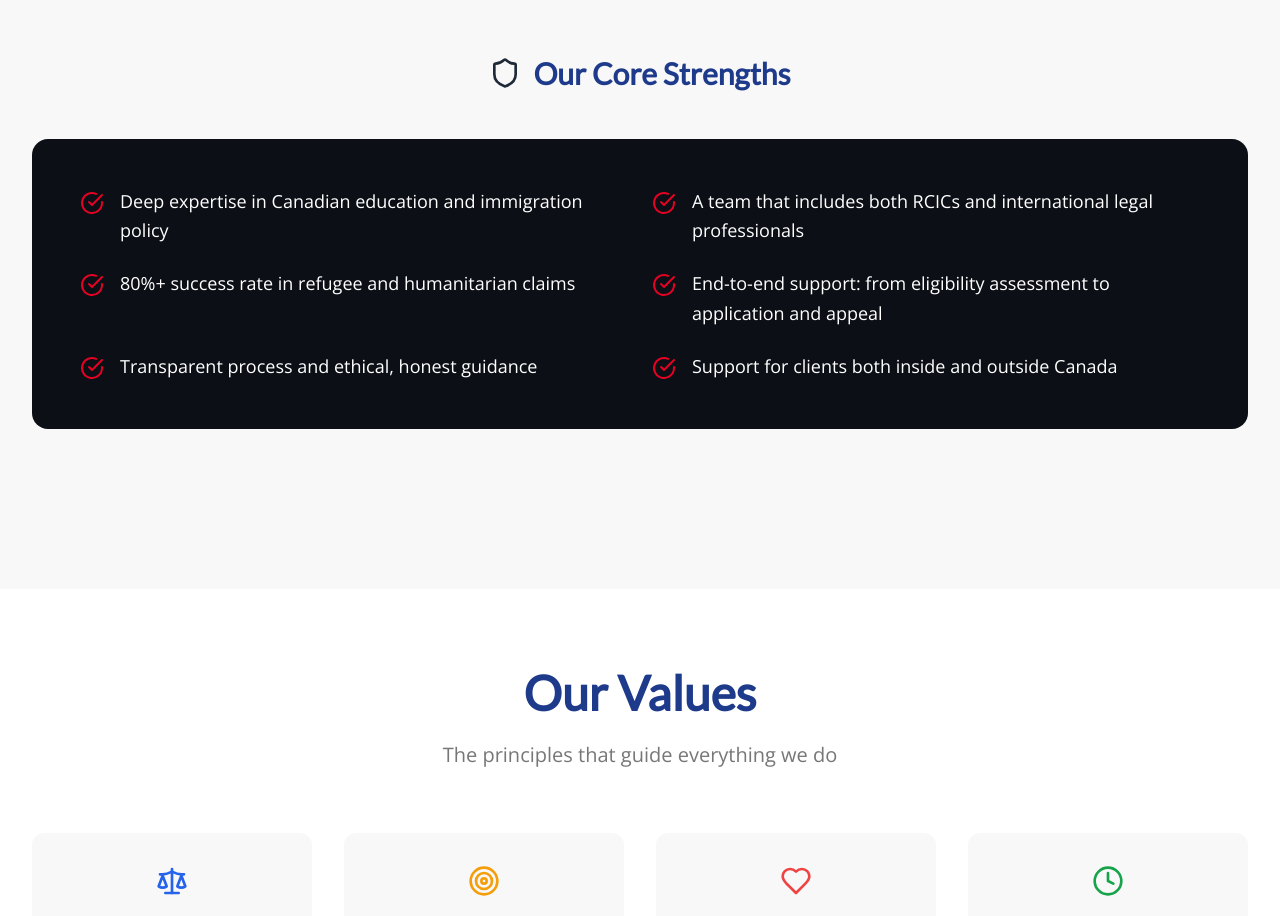
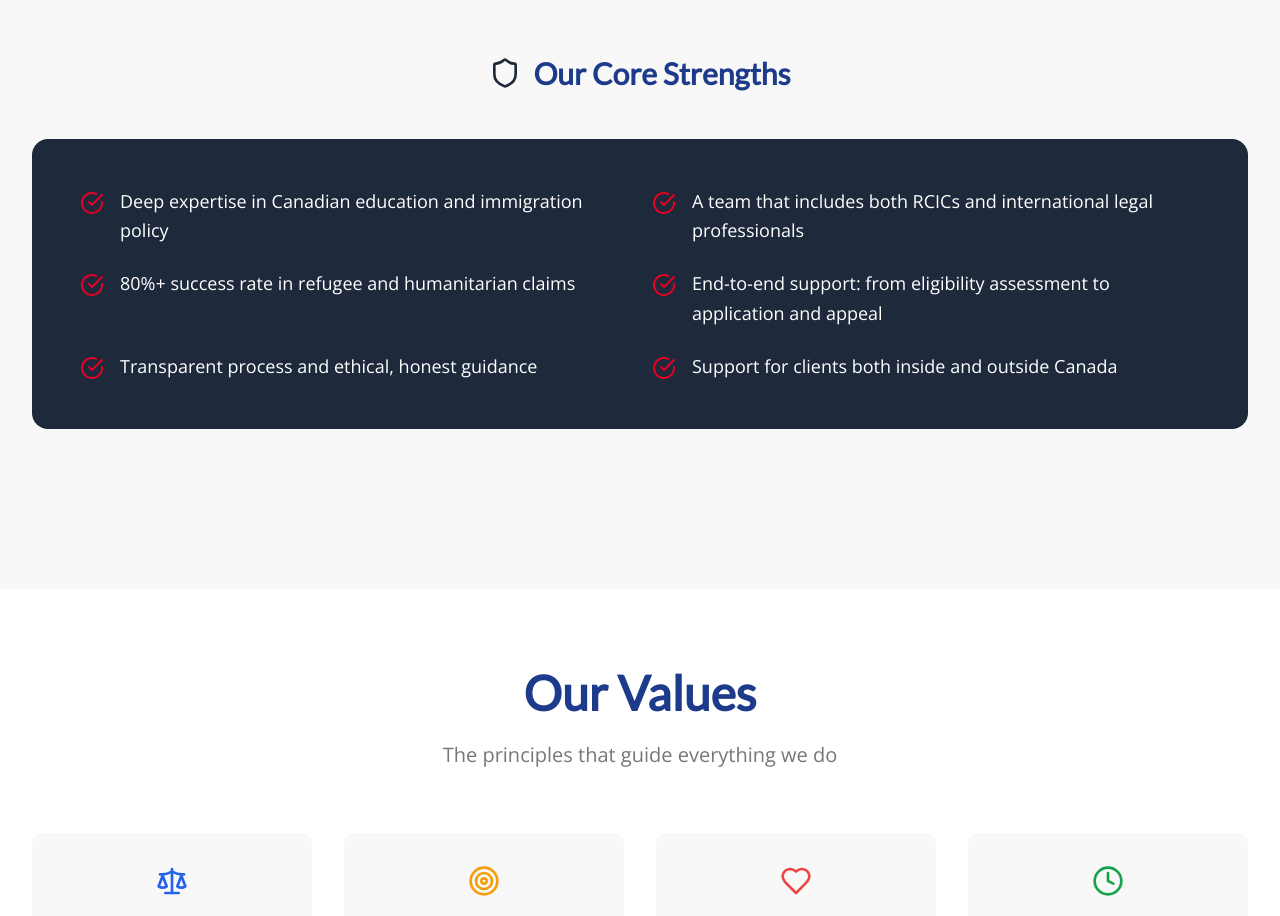
Before and after one commit to livefree-coder/Latest-LiveFree-, a React (Vite) app: page /about in a window 1280 px wide. Shown: the part 2700-3616 px from the top of the page. Built offline with nearby package versions, Linux system fonts and the light colour scheme.

Commit message:
Updated AboutPage.tsx

```diff
--- a/src/pages/AboutPage.tsx
+++ b/src/pages/AboutPage.tsx
@@ -317,7 +317,7 @@ const AboutPage: React.FC = () => {
               Our Core Strengths
             </SubHeading>
 
-            <div className="bg-bg-dark-navy rounded-2xl p-8 md:p-12">
+            <div className="bg-slate-800 rounded-2xl p-8 md:p-12">
               <div className="grid grid-cols-1 md:grid-cols-2 gap-6">
                 {coreStrengths.map((strength, index) => (
                   <div key={index} className="flex items-start">
```
